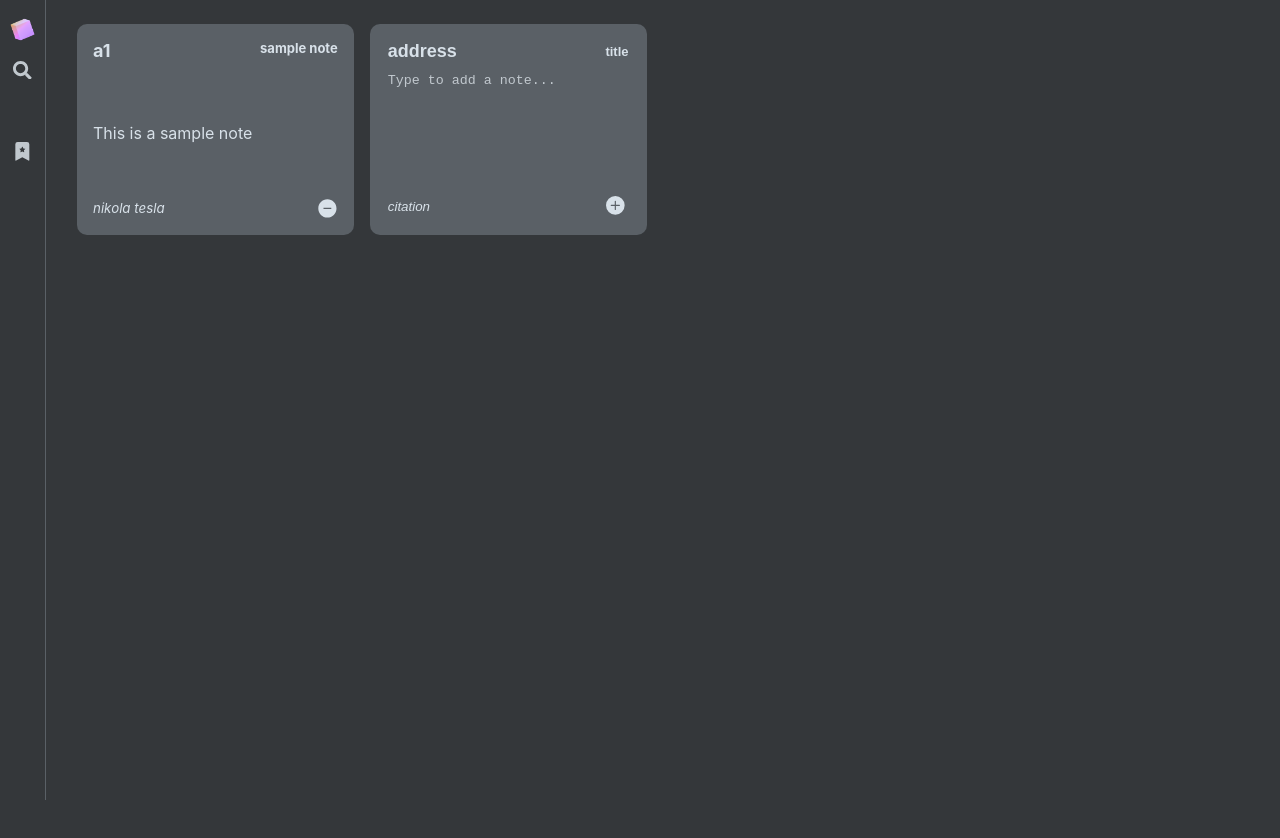
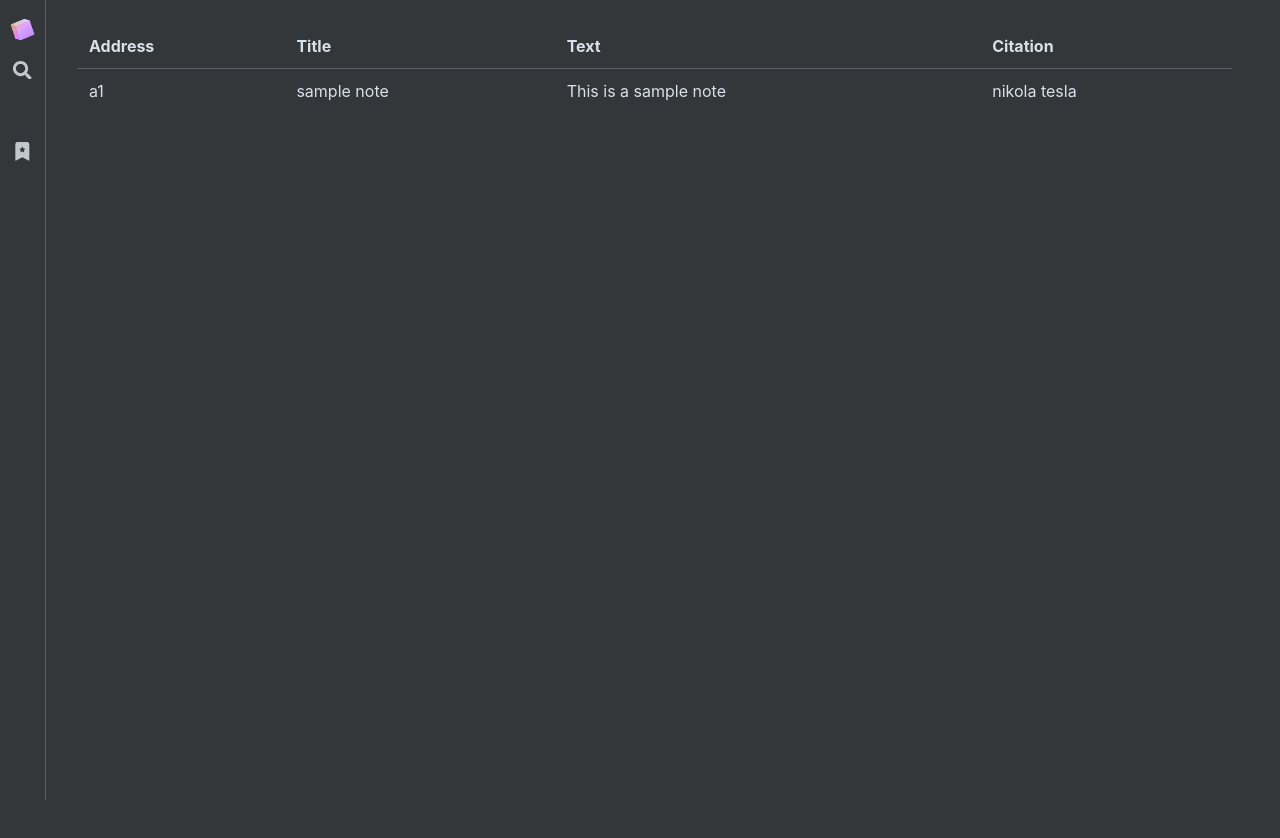
Before and after one commit to terygasmen/ZettelGospel, a React (Create React App) app: page / in a window 1280 px wide. Both pictures are taken after a click on the button 22 px from the left and 112 px from the top of the page. Shown: the top 838 px of the page. Built offline with nearby package versions, Linux system fonts and the light colour scheme; some icons are missing; a small style sheet from the web is missing.

Commit message:
styled table view

```diff
--- a/src/App.js
+++ b/src/App.js
@@ -3,6 +3,7 @@ import { nanoid } from 'nanoid';
 import NotesList from './components/NotesList';
 import Header from './components/Header';
 import Search from './components/Search';
+import TableView from './components/TableView';
 
 const App = () => {
 	const [notes, setNotes] = useState([
@@ -17,12 +18,17 @@ const App = () => {
 
 	const [searchText, setSearchText] = useState('');
     	const [isSearchVisible, setIsSearchVisible] = useState(false);
+	const [isTableView, setIsTableView] = useState(false);
 
 	const handleToggleSearch = () => {
 		setIsSearchVisible(!isSearchVisible);
 	};
 	const handleCloseSearch = () => {
 		setIsSearchVisible(false);
+	};
+
+	const handleToggleTableView = () => {
+		setIsTableView(!isTableView);
 	      };
 
 	useEffect(() => {
@@ -61,7 +67,11 @@ const App = () => {
 
 	return (
 		<div className='container'>
-		    <Header handleToggleSearch={handleToggleSearch} handleSearchNote={setSearchText} />
+			<Header
+				handleToggleSearch={handleToggleSearch}
+				handleSearchNote={setSearchText}
+				handleToggleTableView={() => setIsTableView(!isTableView)}
+			/>
 			{isSearchVisible && (
 				<Search
 					handleSearchNote={setSearchText}
@@ -69,6 +79,9 @@ const App = () => {
 				/>
 
 			)}
+			{isTableView ? (
+				<TableView notes={notes} handleDeleteNote={deleteNote} />
+			) : (
 				<NotesList
 					notes={notes.filter((note) =>
 					note.text && note.text.toLowerCase().includes(searchText)
@@ -76,6 +89,7 @@ const App = () => {
 					handleAddNote={addNote}
 					handleDeleteNote={deleteNote}
 				/>
+			)}
 		</div>
 	);
 };
--- a/src/components/Header.js
+++ b/src/components/Header.js
@@ -3,20 +3,18 @@ import { FaTableColumns } from 'react-icons/fa6';
 import { BsFillBookmarkStarFill } from 'react-icons/bs';
 import { FaSearch } from 'react-icons/fa';
 
-const Header = ({ handleSearchNote }) => {
+const Header = ({ handleSearchNote, handleToggleTableView }) => {
     return (
         <div className='header'>
                 <img src='logo.png' alt='ZettelGospel logo' className='logo'/>
                 <button className='menu-item' onClick={() => handleSearchNote('')}>
-                        <FaSearch size='1.4em' color='#c1c8ce' />
+                        <FaSearch size='1.4em' color='#c1c8ce'/>
 		</button>
-                <button
-                        className='save menu-item'
-                >
-                <FaTableColumns size='1.4em' color='#c1c8ce' />
+                <button className='save menu-item' onClick={handleToggleTableView}>
+                        <FaTableColumns size='1.4em' color='#c1c8ce'/>
                 </button>
                 <button className='menu-item'>
-                        <BsFillBookmarkStarFill size='1.4em' color='#c1c8ce' />
+                        <BsFillBookmarkStarFill size='1.4em' color='#c1c8ce'/>
                 </button>
         </div>
     );
--- /dev/null
+++ b/src/components/TableView.js
@@ -0,0 +1,31 @@
+import React from 'react';
+// import NotesList from './NotesList';
+
+const TableView = ({ notes }) => {
+  return (
+    <div className="table-view">
+      <table>
+        <thead>
+          <tr>
+                <th>Address</th>
+            <th>Title</th>
+            <th>Text</th>
+            <th>Citation</th>
+          </tr>
+        </thead>
+        <tbody>
+          {notes.map((note) => (
+            <tr key={note.id}>
+                <td>{note.address}</td>
+                <td>{note.title}</td>
+                <td>{note.text}</td>
+                <td>{note.citation}</td>
+            </tr>
+          ))}
+        </tbody>
+      </table>
+    </div>
+  );
+};
+
+export default TableView;
--- a/src/index.css
+++ b/src/index.css
@@ -70,6 +70,7 @@ button {
 
 .note.new {
 	background-color: var(--gray);
+  border: 1px solid var(--light-gray);
 }
 
 textarea {
@@ -201,3 +202,19 @@ textarea:focus {
   font-size: 16px;
   cursor: pointer;
 }
+
+/* Table View */
+
+.table-view table {
+  width: 100%;
+  border-collapse: collapse;
+}
+
+.table-view thead {
+  border-bottom: 1.5px solid var(--gray);
+}
+
+.table-view th, .table-view td {
+  padding: 12px;
+  text-align: left;
+}
```
Lines whose indentation alone changed are shown as unchanged.
